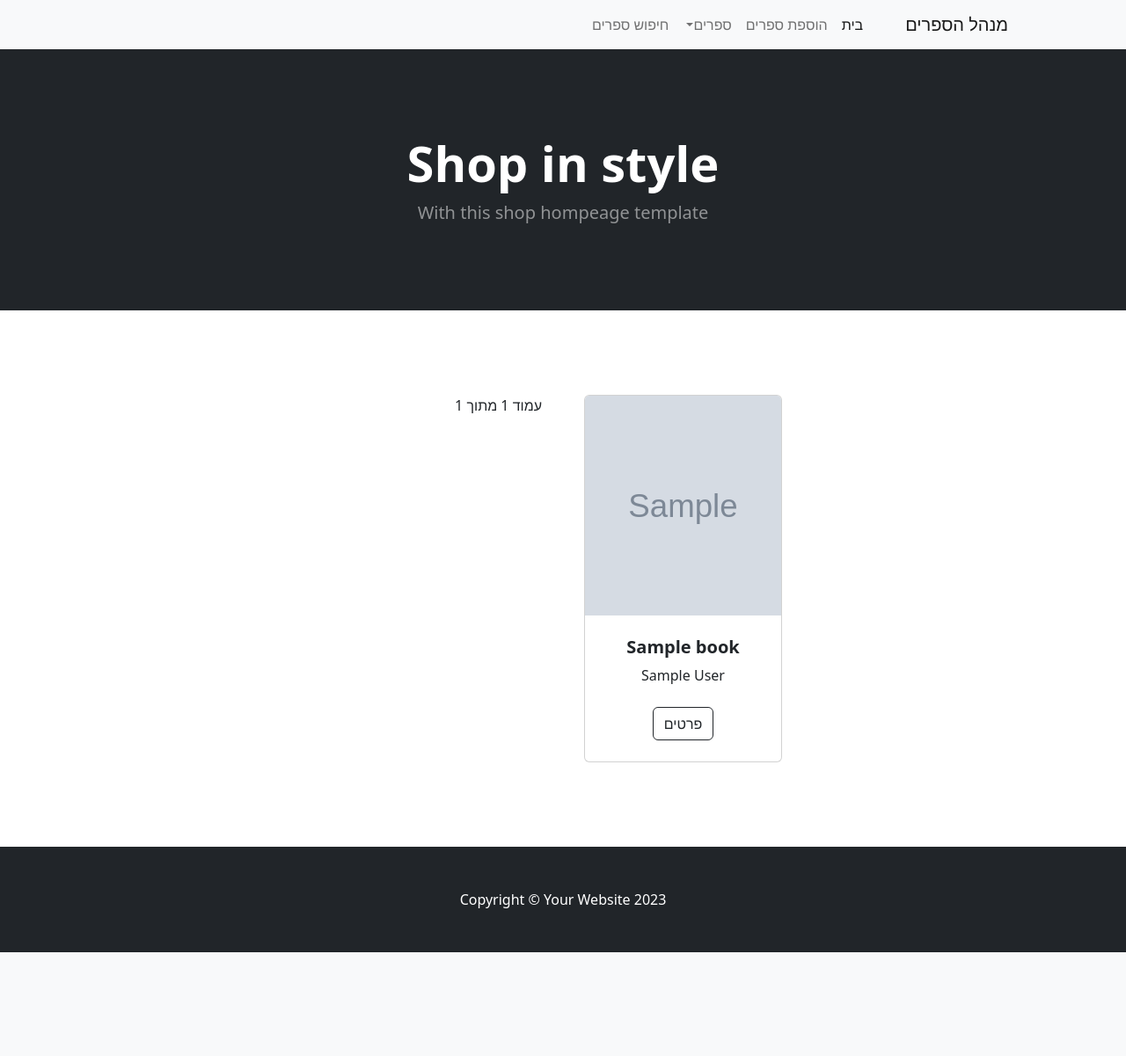
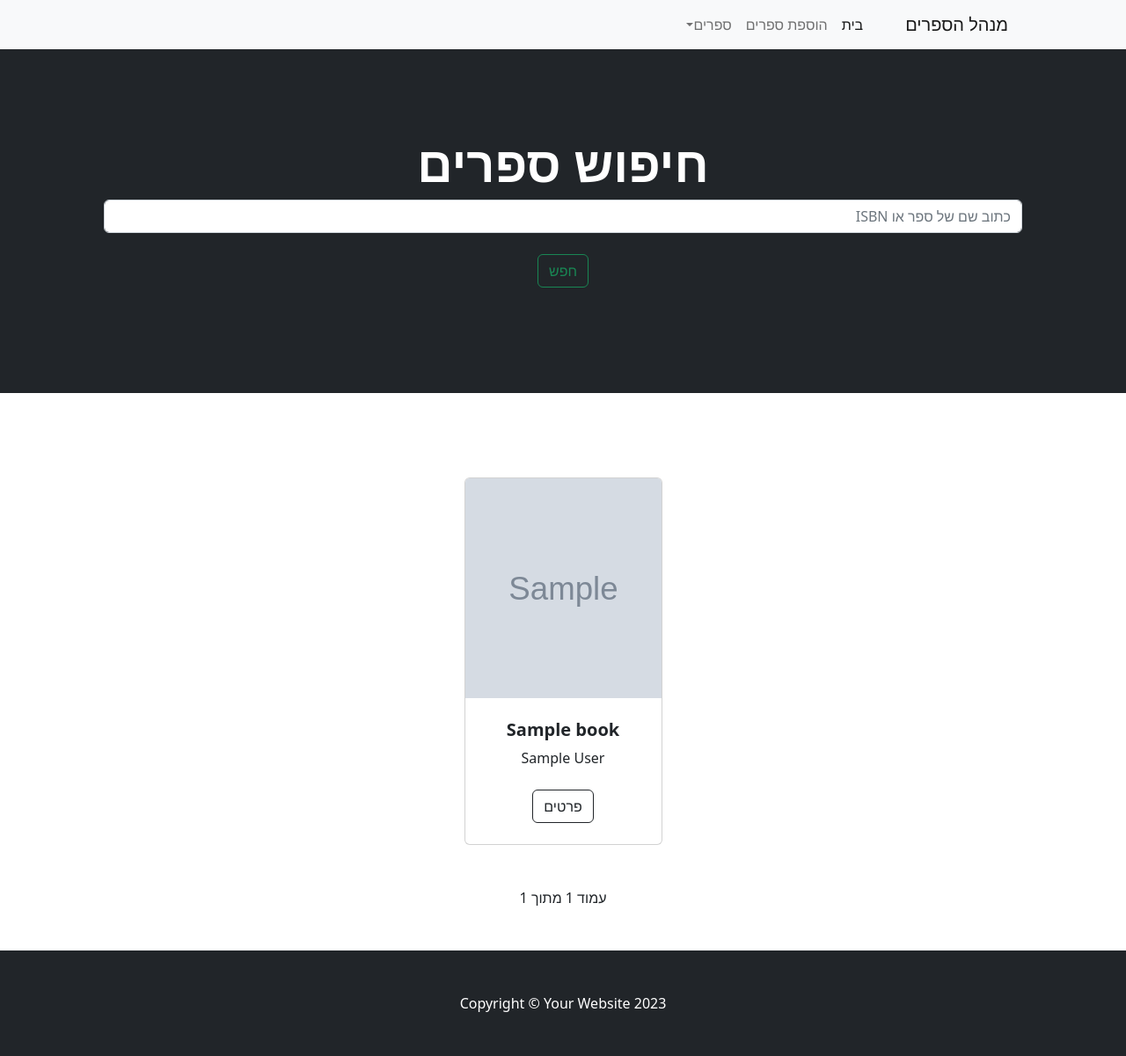
Before and after one commit to YoniPel/SmartLibraryManager, a Django app: page / in a window 1280 px wide. Shown: the whole page at 88% size. Before the commit the page ends 1083 px from the top, so only its background shows below. Run offline with Django 5.2, Linux system fonts and the light colour scheme; tables that the repository leaves empty hold one stand-in row (values such as "Sample post"); grey boxes marked "Sample" are stand-in pictures; some libraries are stand-ins or nearby versions.

Commit message:
adding a search bar to the home page

```diff
--- a/catalog/templates/catalog/home.html
+++ b/catalog/templates/catalog/home.html
@@ -1,6 +1,19 @@
 {% extends "catalog/index.html" %}
 {% block content %}
 {% load static %}
+<header class="bg-dark py-5">
+    <div class="container px-4 px-lg-5 my-5">
+        <div class="text-center text-white">
+            <h1 class="display-4 fw-bolder">חיפוש ספרים</h1>
+<!--                    <p class="lead fw-normal text-white-50 mb-0">With this shop hompeage template</p>-->
+            <form method="GET" class="form-inline my-2 my-lg-0">
+                <input class="form-control mr-sm-2" type="search" placeholder="כתוב שם של ספר או ISBN" aria-label="Search" name="search" >
+                <button class="btn btn-outline-success my-2 my-sm-4" type="submit">חפש</button>
+            </form>
+        </div>
+    </div>
+</header>
+
 <section class="py-5">
     <div class="container px-4 px-lg-5 mt-5">
         <div class="row gx-4 gx-lg-5 row-cols-2 row-cols-md-3 row-cols-xl-4 justify-content-center">
@@ -26,7 +39,11 @@
                 </div>
             </div>
             {% endfor %}
-            <div class="pagination ">
+        </div>
+    </div>
+
+    {% if page_obj.object_list %}
+    <div class="pagination d-flex justify-content-center">
         <span class="step-links " style="white-space: nowrap;">
             {% if page_obj.has_next %}
                 <a href="?page={{ page_obj.paginator.num_pages }}">&laquo; אחרון</a>
@@ -46,8 +63,22 @@
             {% endif %}
         </span>
     </div>
+
+    {% else %}
+    <div class="row justify-content-center">
+        <div class="col-md-6 text-center py-5">
+            <div class="mb-4">
+                <i class="bi bi-search" style="font-size: 3rem; color: #6c757d;"></i>
+            </div>
+            <h2 class="fw-bolder">לא נמצאו ספרים</h2>
+            <p class="lead text-muted">לא הצלחנו למצוא תוצאות עבור "{{ request.GET.search }}".</p>
+            <div class="mt-4">
+                <a href="{% url 'home' %}" class="btn btn-primary">חזרה לרשימה המלאה</a>
             </div>
         </div>
+    </div>
+
+    {% endif %}
 
 </section>
 
--- a/catalog/templates/catalog/index.html
+++ b/catalog/templates/catalog/index.html
@@ -32,20 +32,11 @@
                                 <li><a class="dropdown-item" href="#!">ספרים מושאלים</a></li>
                             </ul>
                         </li>
-                        <li class="nav-item"><a class="nav-link" href="#!">חיפוש ספרים</a></li>
                     </ul>
                 </div>
             </div>
         </nav>
-        <!-- Header-->
-        <header class="bg-dark py-5">
-            <div class="container px-4 px-lg-5 my-5">
-                <div class="text-center text-white">
-                    <h1 class="display-4 fw-bolder">Shop in style</h1>
-                    <p class="lead fw-normal text-white-50 mb-0">With this shop hompeage template</p>
-                </div>
-            </div>
-        </header>
+
         <div class="row">
             <div class="col-md-8">
                 {% if messages %}
--- a/catalog/views.py
+++ b/catalog/views.py
@@ -6,10 +6,19 @@ from django.views import View
 from django.core.paginator import Paginator
 from . import models
 from django.conf import settings
+from django.db.models import Q
 
 
 def home(request):
+    query = request.GET.get("search")
+
     book_list = models.Book.objects.all()
+
+    if query:
+        book_list = book_list.filter(
+            Q(title__icontains=query) | Q(isbn__icontains=query)
+        )
+
     paginator = Paginator(book_list, settings.PAGINATE_BY)
 
     page_number = request.GET.get("page")
```
Lines whose indentation alone changed are shown as unchanged.
